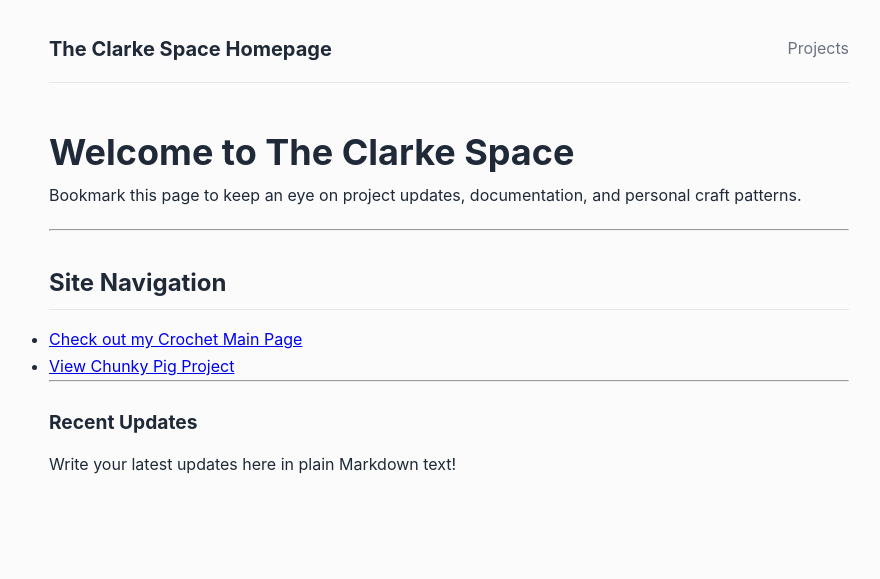
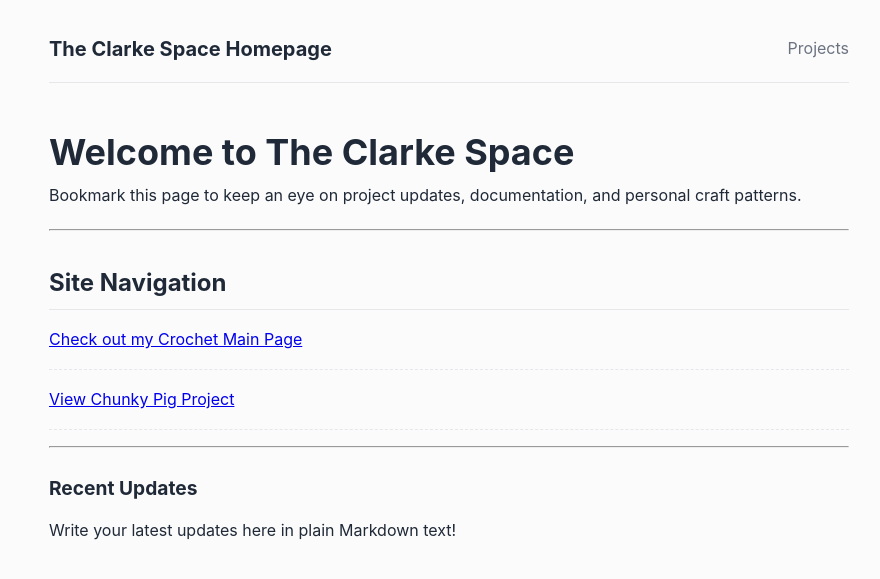
Before and after one commit to theclarkespace/clarkespace, a Jekyll site: the page built from index.md, in a window 1280 px wide. Shown: the top 579 px of the page, without its empty margins (191-1071 px from the left). Built offline with Jekyll 4.4.1, drawn with Linux system fonts in a browser that asks for light colours.

Commit message:
Update style.css
added Blog Article Header Meta

```diff
--- a/assets/css/style.css
+++ b/assets/css/style.css
@@ -94,3 +94,27 @@ article pre code {
   text-transform: uppercase;
   font-weight: 600;
 }
+
+/* Blog Article Header Meta */
+.post-meta {
+  font-size: 0.85rem;
+  color: var(--text-muted);
+  margin-bottom: 2rem;
+  padding-bottom: 1rem;
+  border-bottom: 1px solid var(--border);
+  display: flex;
+  gap: 1rem;
+  align-items: center;
+}
+
+/* Article List Styling on Index */
+article ul {
+  list-style-type: none;
+  padding: 0;
+}
+
+article ul li {
+  margin-bottom: 1rem;
+  padding-bottom: 1rem;
+  border-bottom: 1px dashed var(--border);
+}
```
